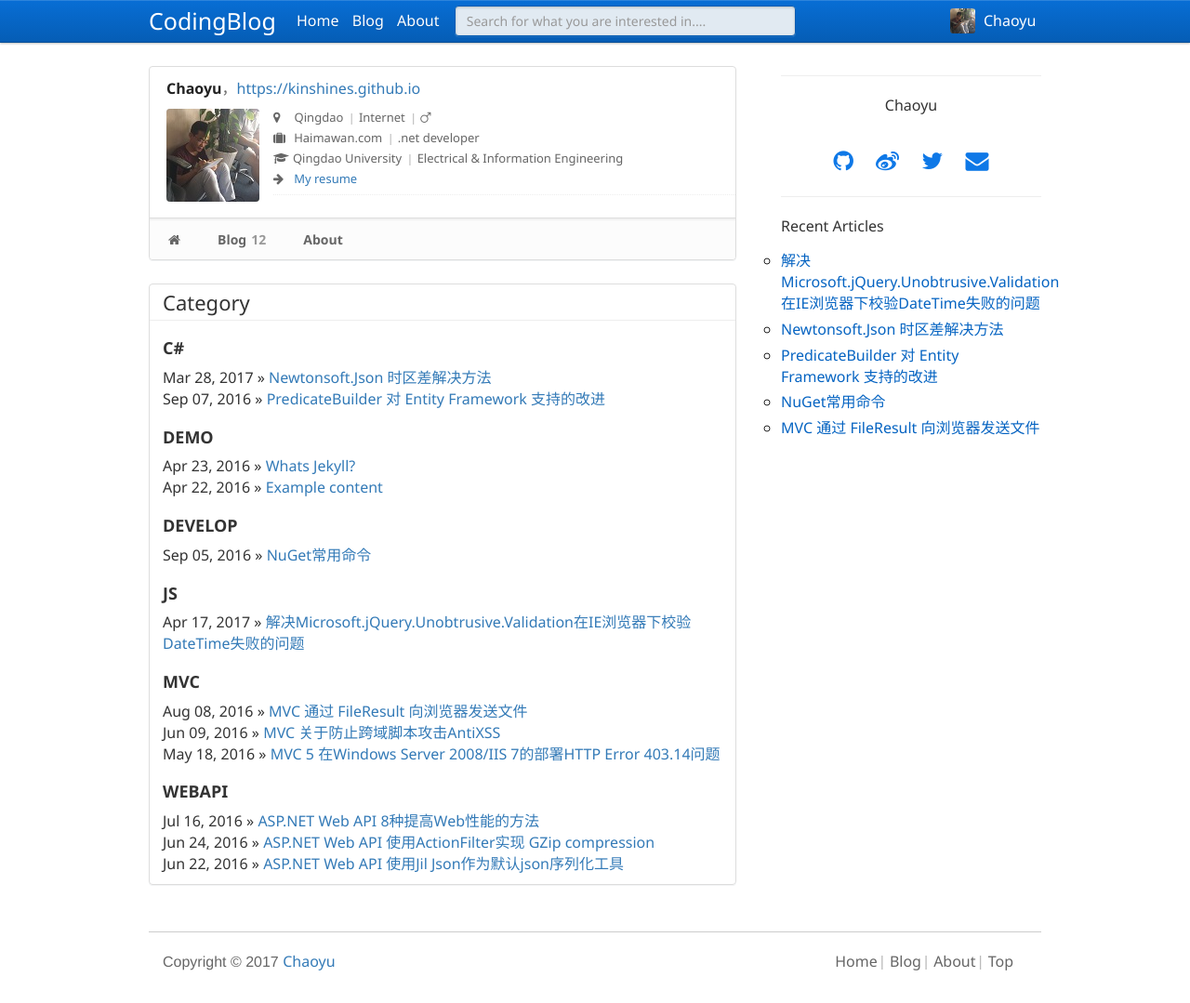
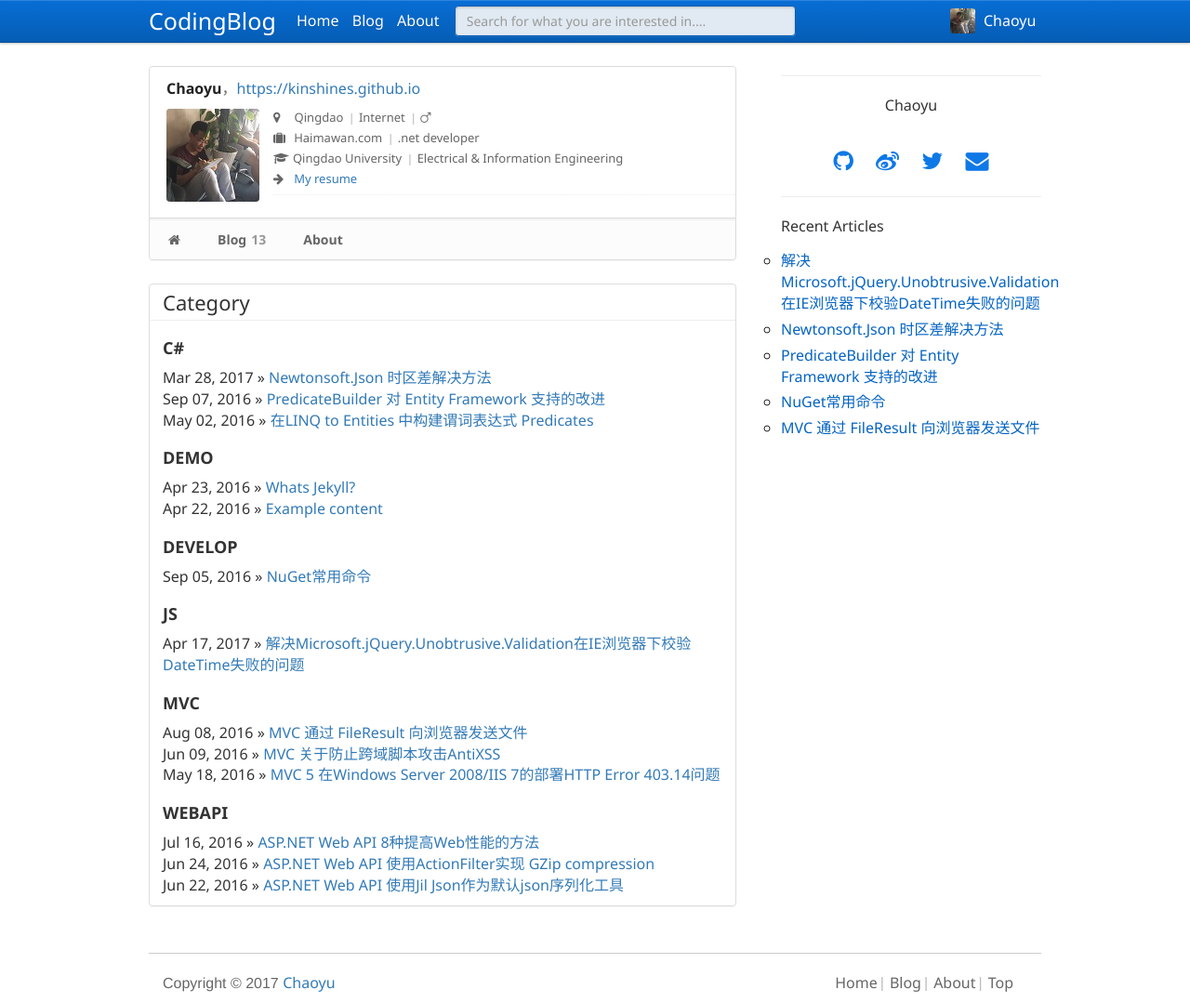
Before and after one commit to kinshines/kinshines.github.io, a Jekyll site: the page built from home/index.html, in a window 1280 px wide. Shown: the whole page at 93% size. Built offline with Jekyll 4.4.1, drawn with Linux system fonts in a browser that asks for light colours; before the commit the page ends 1057 px from its top, so only the background shows below that; some of the changed lines change nothing that is shown.

Commit message:
Predicates

```diff
--- /dev/null
+++ b/_posts/2016-05-02-Combining-Predicates.md
@@ -0,0 +1,171 @@
+---
+layout: post
+title: 在LINQ to Entities 中构建谓词表达式 Predicates
+author: kinshines
+date:   2016-05-02
+categories: c#
+permalink: /archivers/Linq-to-Entities-Combining-Predicates
+---
+
+<p class="lead">本文将介绍在LINQ to Entities 中3种构建谓词表达式的方法</p>
+测试类：
+{% highlight java %}
+public class Car
+{
+    public float Price { get; set; }
+    public string Color { get; set; }
+}
+{% endhighlight %}
+
+### 1.链式操作符 Chaining query operators
+条件一：车是红色
+条件二：车的价钱小于10.0
+想要同时满足以上两个条件，可以使用Where方法链式操作：
+{% highlight java %}
+Expression<Func<Car, bool>> theCarIsRed = c => c.Color == “Red”;
+
+Expression<Func<Car, bool>> theCarIsCheap = c => c.Price < 10.0;
+
+IQueryable<Car> carQuery = …;
+
+var query = carQuery.Where(theCarIsRed).Where(theCarIsCheap);
+{% endhighlight %}
+
+如果想要满足以上任意一个条件，可以使用Union方法：
+{% highlight java %}
+var query2 = carQuery.Where(theCarIsRed).Union(carQuery.Where(theCarIsCheap));
+{% endhighlight %}
+但是Union本身会带来效率问题，并且会消除结果中的一些重复项
+
+### 2.使用原生API构建表达式 Build expressions manually
+LINQ 表达式 API 包含一些工厂方法，我们可以手动调用：
+{% highlight java %}
+ParameterExpression c = Expression.Parameter(typeof(Car), “car”);
+
+Expression theCarIsRed = Expression.Equal(Expression.Property(c, “Color”), Expression.Constant(“Red”));
+
+Expression theCarIsCheap = Expression.LessThan(Expression.Property(c, “Price”), Expression.Constant(10.0));
+
+Expression<Func<Car, bool>> theCarIsRedOrCheap = Expression.Lambda<Func<Car, bool>>(
+
+    Expression.Or(theCarIsRed, theCarIsCheap), c);
+
+var query = carQuery.Where(theCarIsRedOrCheap);
+{% endhighlight %}
+
+可以看到这种方式很不方便，写起来相当麻烦，因此我们将探索使用第3种方式
+
+### 3.组合Lambda表达式
+[C# 3.0 book](http://www.albahari.com/nutshell/)中介绍了一种组合Lambda表达式的方法：
+{% highlight java %}
+Expression<Func<Car, bool>> theCarIsRed = c1 => c1.Color == “Red”;
+
+Expression<Func<Car, bool>> theCarIsCheap = c2 => c2.Price < 10.0;
+
+Expression<Func<Car, bool>> theCarIsRedOrCheap = Expression.Lambda<Func<Car, bool>>(
+
+    Expression.Or(theCarIsRed.Body, theCarIsCheap.Body), theCarIsRed.Parameters.Single());
+
+var query = carQuery.Where(theCarIsRedOrCheap);
+{% endhighlight %}
+
+参照Matt Warren的系列文章[IQueryable Provider](https://blogs.msdn.microsoft.com/mattwar/2007/07/31/linq-building-an-iqueryable-provider-part-ii/) 中包含对[ExpressionVisitor](https://blogs.msdn.microsoft.com/mattwar/2007/07/30/linq-building-an-iqueryable-provider-part-i/) 的实现，我们可以重写表达式树，以下是实现参数重新绑定的类：
+
+{% highlight java %}
+
+public class ParameterRebinder : ExpressionVisitor {
+
+    private readonly Dictionary<ParameterExpression, ParameterExpression> map;
+
+
+
+    public ParameterRebinder(Dictionary<ParameterExpression, ParameterExpression> map) {
+
+        this.map = map ?? new Dictionary<ParameterExpression, ParameterExpression>();
+
+    }
+
+
+
+    public static Expression ReplaceParameters(Dictionary<ParameterExpression, ParameterExpression> map, Expression exp) {
+
+        return new ParameterRebinder(map).Visit(exp);
+
+    }
+
+
+
+    protected override Expression VisitParameter(ParameterExpression p) {
+
+        ParameterExpression replacement;
+
+        if (map.TryGetValue(p, out replacement)) {
+
+            p = replacement;
+
+        }
+
+        return base.VisitParameter(p);
+
+    }
+
+}
+{% endhighlight %}
+
+现在，我们可以写一个工具类在不使用invoke的情况下实现组合lambda表达式，并且提供EF友好的And和Or方法：
+{% highlight java %}
+
+public static class Utility {
+
+    public static Expression<T> Compose<T>(this Expression<T> first, Expression<T> second, Func<Expression, Expression, Expression> merge) {
+
+        // build parameter map (from parameters of second to parameters of first)
+
+        var map = first.Parameters.Select((f, i) => new { f, s = second.Parameters[i] }).ToDictionary(p => p.s, p => p.f);
+
+
+
+        // replace parameters in the second lambda expression with parameters from the first
+
+        var secondBody = ParameterRebinder.ReplaceParameters(map, second.Body);
+
+
+
+        // apply composition of lambda expression bodies to parameters from the first expression
+
+        return Expression.Lambda<T>(merge(first.Body, secondBody), first.Parameters);
+
+    }
+
+
+
+    public static Expression<Func<T, bool>> And<T>(this Expression<Func<T, bool>> first, Expression<Func<T, bool>> second) {
+
+        return first.Compose(second, Expression.And);
+
+    }
+
+
+
+    public static Expression<Func<T, bool>> Or<T>(this Expression<Func<T, bool>> first, Expression<Func<T, bool>> second) {
+
+        return first.Compose(second, Expression.Or);
+
+    }
+
+}
+
+{% endhighlight %}
+
+
+使用lambda表达式组合，我们可以这样写：
+
+{% highlight java %}
+Expression<Func<Car, bool>> theCarIsRed = c => c.Color == “Red”;
+
+Expression<Func<Car, bool>> theCarIsCheap = c => c.Price < 10.0;
+
+Expression<Func<Car, bool>> theCarIsRedOrCheap = theCarIsRed.Or(theCarIsCheap);
+
+var query = carQuery.Where(theCarIsRedOrCheap);
+{% endhighlight %}
```
Also changed, not shown: _posts/2016-09-07-PredicateBuilder-EF.md (+1 -4 lines).
